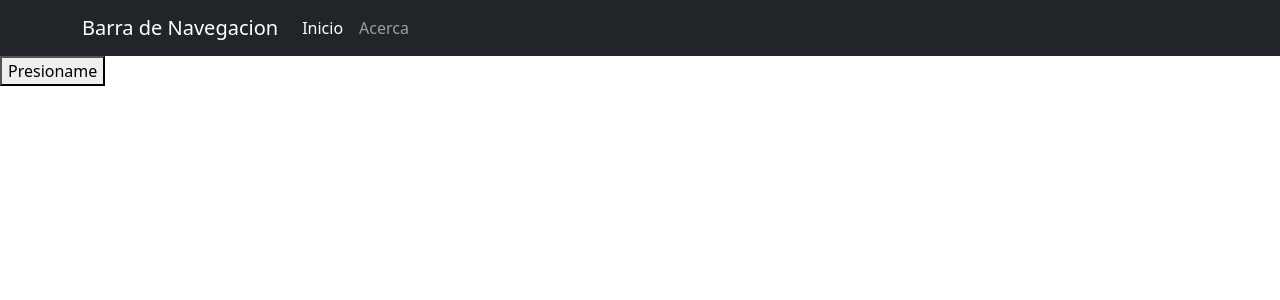
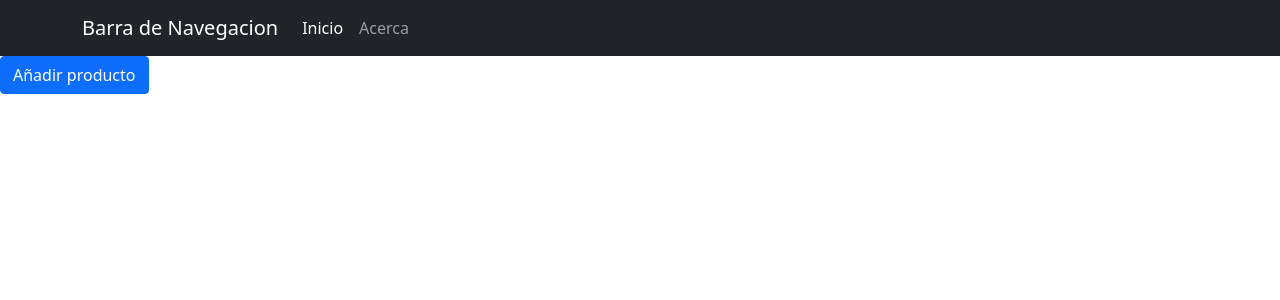
Before and after one commit to Alejandro9509/Shop-Basic-ReactJS, a React (Create React App) app: page / in a window 1280 px wide. Shown: the top 300 px of the page. Built offline with nearby package versions, Linux system fonts and the light colour scheme.

Commit message:
Adding add producto button

```diff
--- a/src/pages/home.js
+++ b/src/pages/home.js
@@ -1,13 +1,54 @@
 
 import { Provider, connect } from 'react-redux'
-import React from 'react'
-import {Card, ListGroup } from 'react-bootstrap'
+import React, { useState } from 'react'
+import {Card, ListGroup, Modal , Button} from 'react-bootstrap'
 import {store, mapDispatchToProps, mapStateToProps} from '../redux/productRedux'
+
+function ModalView() {
+    const [show, setShow] = useState(false);
+
+    const handleClose = () => setShow(false);
+    const handleShow = () => setShow(true);
+
+    return (
+      <>
+        <Button variant="primary" onClick={handleShow}>
+          Añadir producto
+        </Button>
+
+        <Modal show={show} onHide={handleClose}>
+          <Modal.Header closeButton>
+            <Modal.Title>Modal heading</Modal.Title>
+          </Modal.Header>
+          <Modal.Body>Woohoo, you're reading this text in a modal!</Modal.Body>
+          <Modal.Footer>
+            <Button variant="secondary" onClick={handleClose}>
+              Close
+            </Button>
+            <Button variant="primary" onClick={handleClose}>
+              Save Changes
+            </Button>
+          </Modal.Footer>
+        </Modal>
+      </>
+    );
+  }
+
 
 class AppProcessing extends React.Component {
     constructor(props) {
         super(props)
         this.subProd = this.subProd.bind(this)
+
+
+    }
+
+    handleClose = () => {
+        this.setShow(false)
+    }
+
+    handleShow = () => {
+        this.setShow(true)
     }
 
     subProd() {
@@ -15,12 +56,16 @@
     }
     render() {
         return(
+            <>
             <section>
                 <div>
-                    <button onClick={this.subProd}>Presioname</button>
+                    <ModalView />
                     <div>{this.props.products}</div>
                 </div>
             </section>
+
+
+            </>
         )
     }
 }
```
